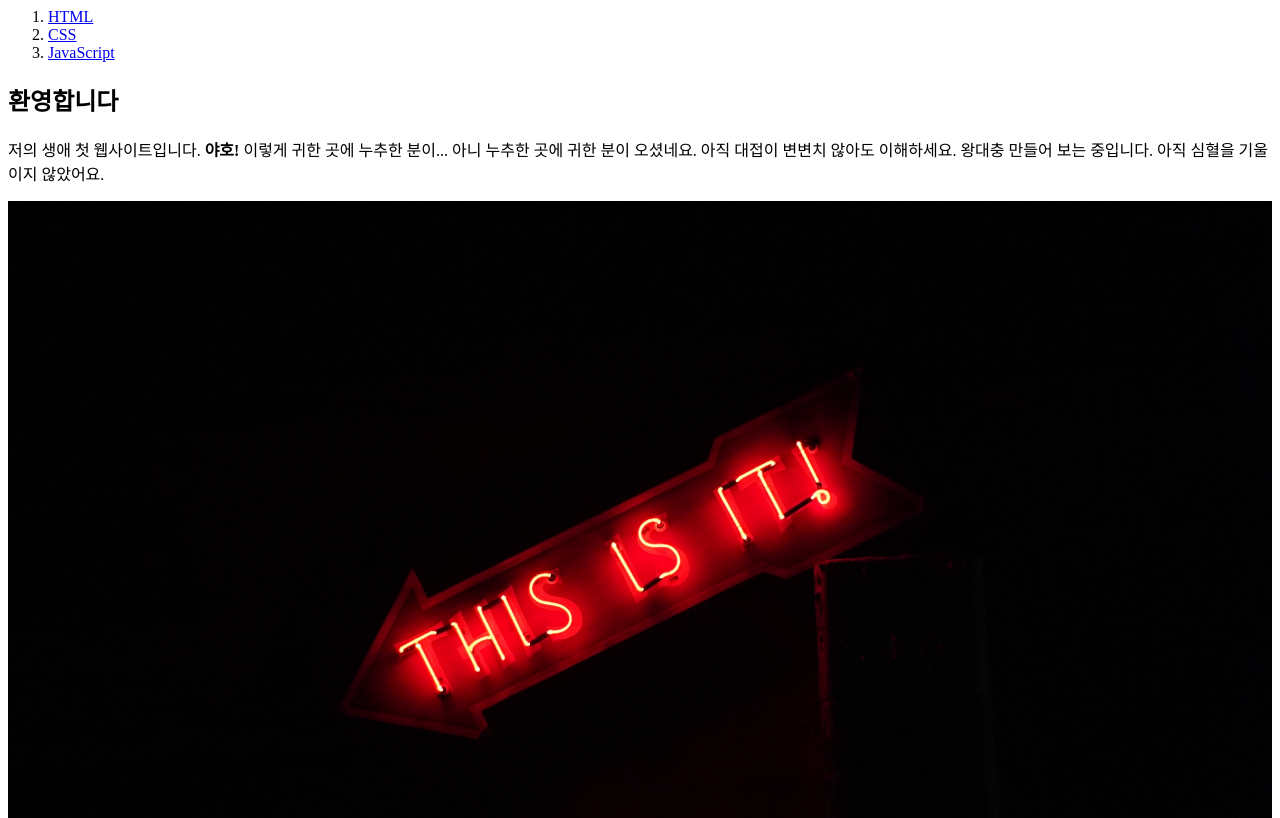
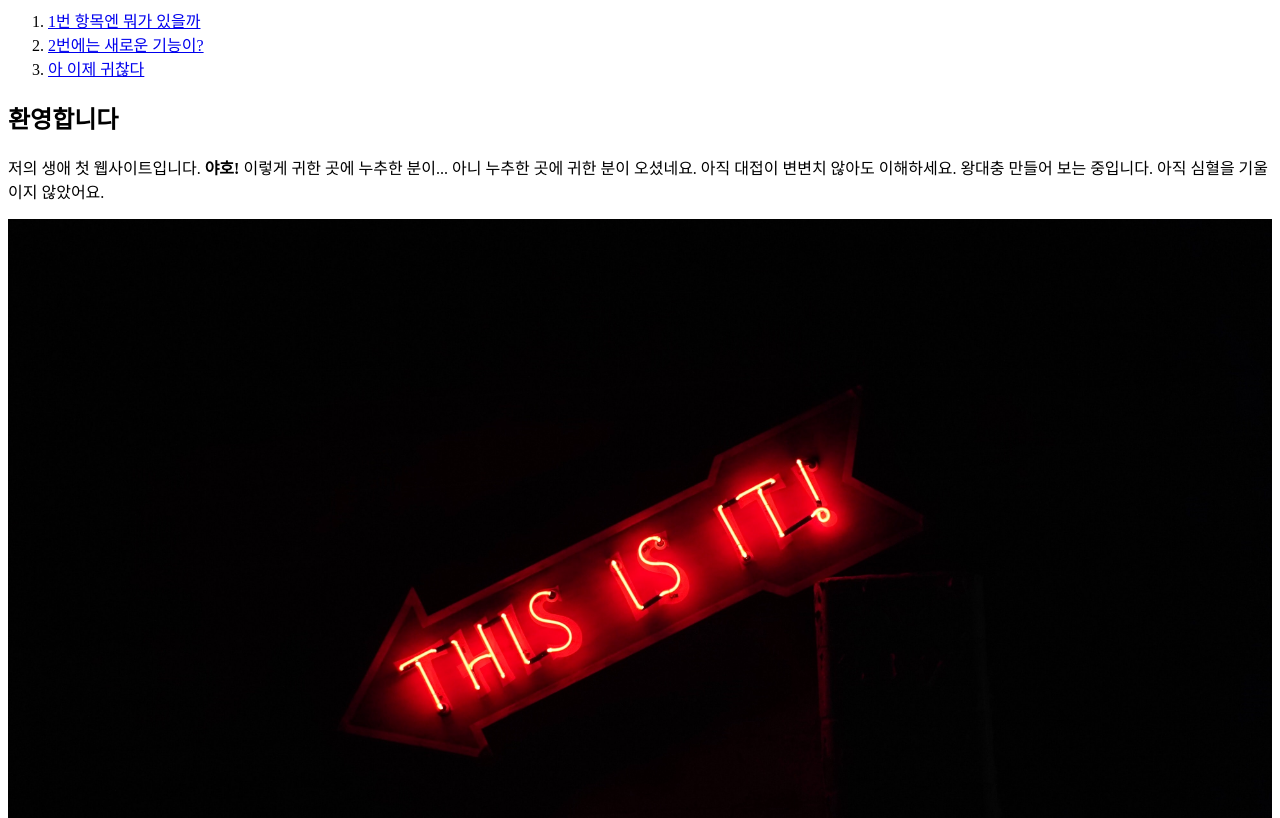
Before and after one commit to hdbowstring/first-web-site, a plain HTML site: page index.html in a window 1280 px wide. Shown: the part 81-899 px from the top of the page. Drawn offline with Linux system fonts and the light colour scheme.

Commit message:
Add files via upload
몇개 수정

```diff
--- a/index.html
+++ b/index.html
@@ -7,9 +7,9 @@
 <body>
   <h1><a href="index.html">여긴 어디지?</a></h1>
   <ol>
-    <li><a href="1.html">HTML</a></li>
-    <li><a href="2.html">CSS</a></li>
-    <li><a href="3.html">JavaScript</a></li>
+    <li><a href="1.html">1번 항목엔 뭐가 있을까</a></li>
+    <li><a href="2.html">2번에는 새로운 기능이?</a></li>
+    <li><a href="3.html">아 이제 귀찮다</a></li>
   </ol>
   <h2>환영합니다</h2>
   <p>저의 생애 첫 웹사이트입니다. <strong>야호!</strong> 이렇게 귀한 곳에 누추한 분이... 아니 누추한 곳에 귀한 분이 오셨네요. 아직 대접이 변변치 않아도 이해하세요. 왕대충 만들어 보는 중입니다. 아직 심혈을 기울이지 않았어요.</p>
```
Also changed, not shown: 2.html (+1 -1 lines).
